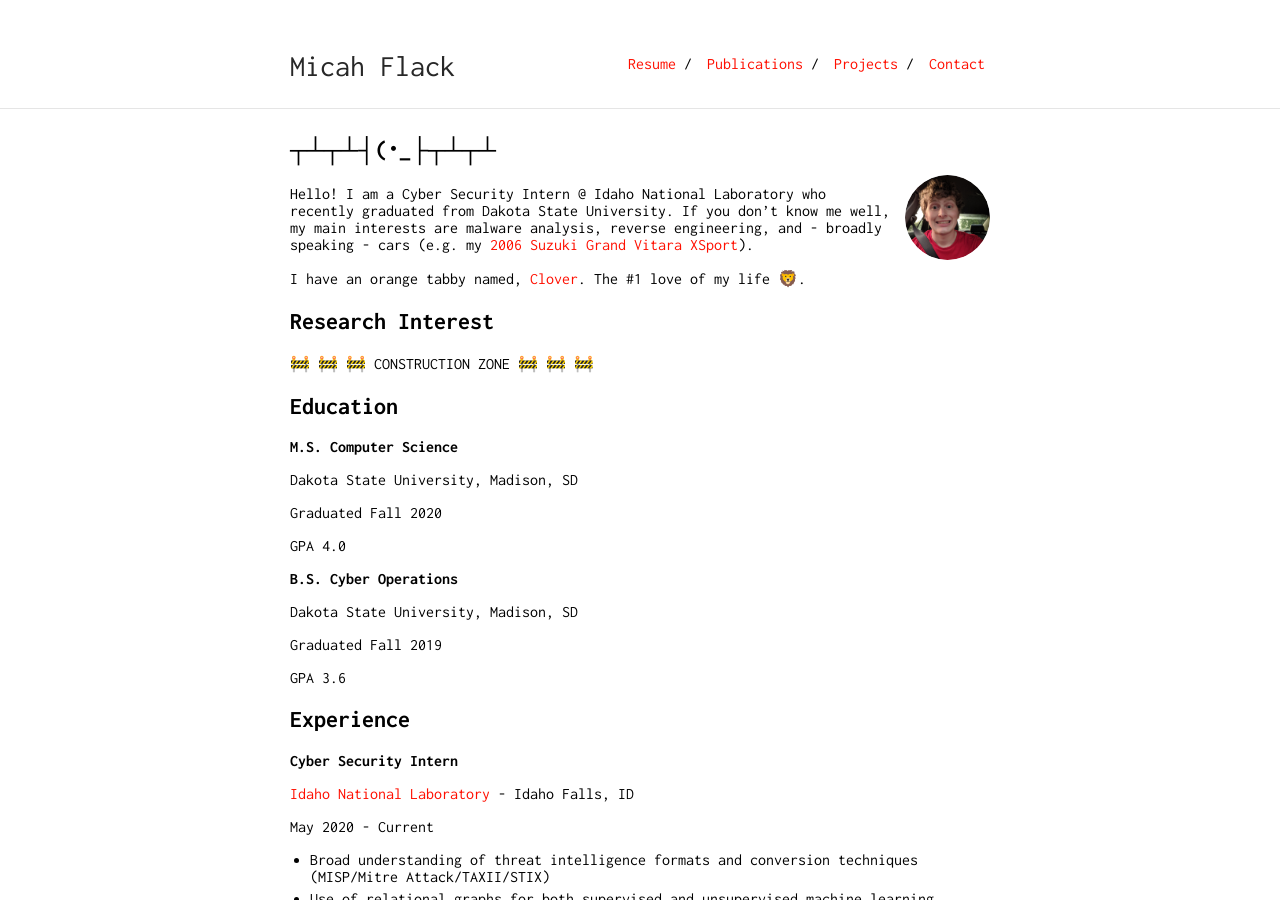
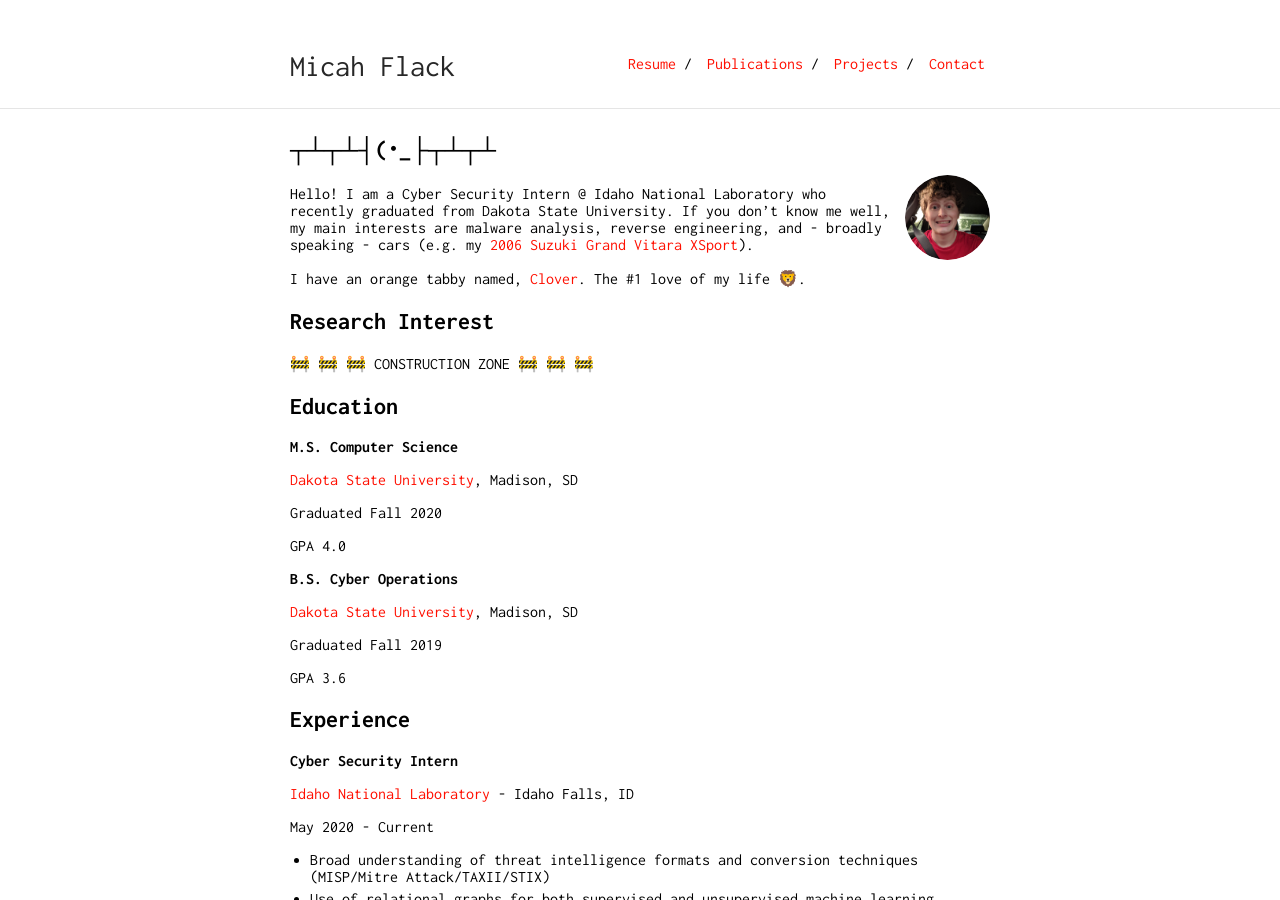
Before and after one commit to micahflack/homepage, a Jekyll site: the page built from index.md, in a window 1280 px wide and 900 px high. Built offline with Jekyll 4.4.1, drawn with Linux system fonts in a browser that asks for light colours; part of the change alters nothing that is shown.

Commit message:
education hyperlinks

```diff
--- a/index.md
+++ b/index.md
@@ -19,7 +19,7 @@ I have an orange tabby named, [Clover](images/clover.jpg). The #1 love of my lif
 
 **M.S. Computer Science**
 
-Dakota State University, Madison, SD
+[Dakota State University](https://www.dsu.edu/){:target="_blank"}, Madison, SD
 
 Graduated Fall 2020
 
@@ -27,7 +27,7 @@ GPA 4.0
 
 **B.S. Cyber Operations**
 
-Dakota State University, Madison, SD
+[Dakota State University](https://www.dsu.edu/){:target="_blank"}, Madison, SD
 
 Graduated Fall 2019
 
```
